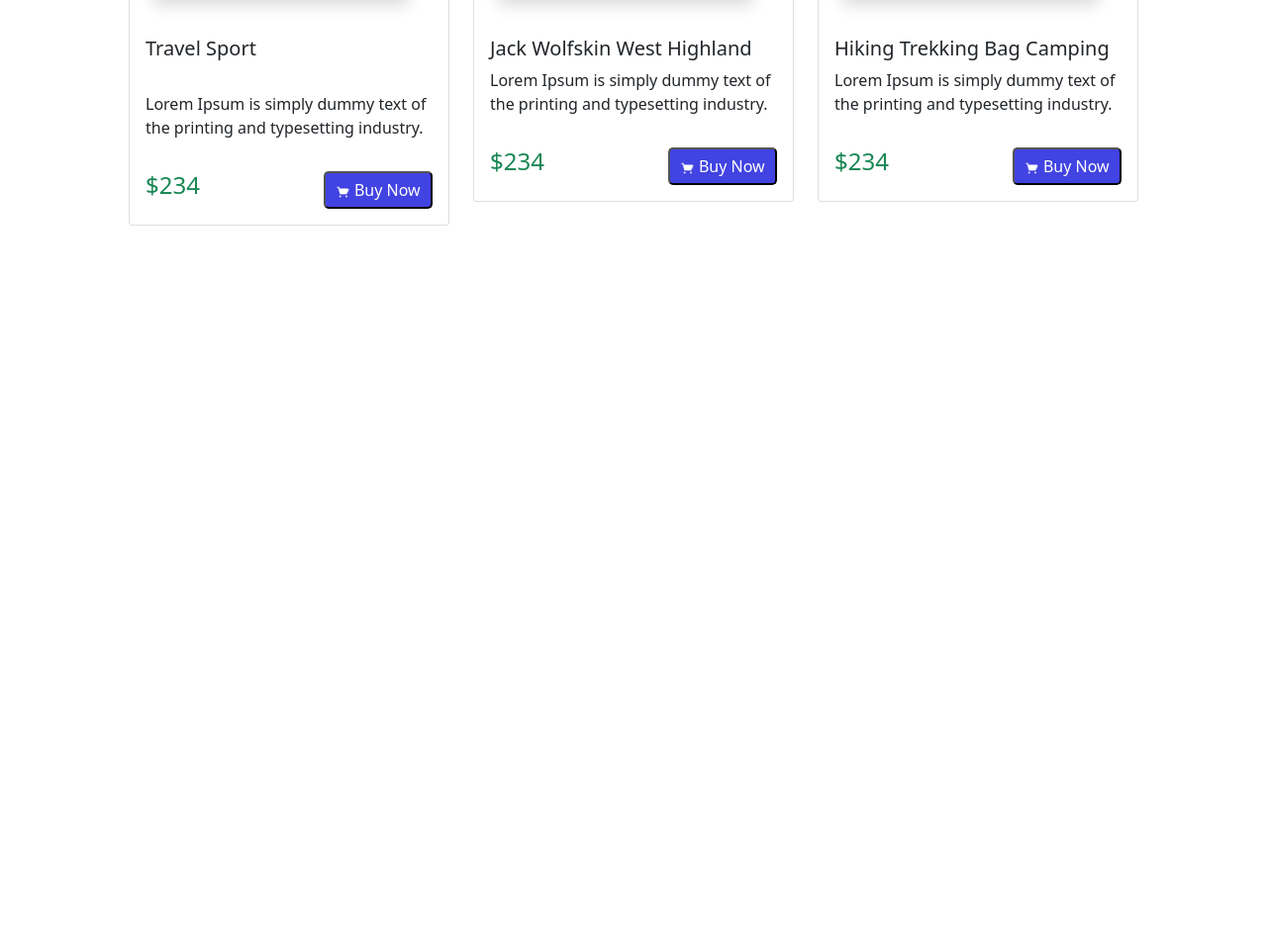
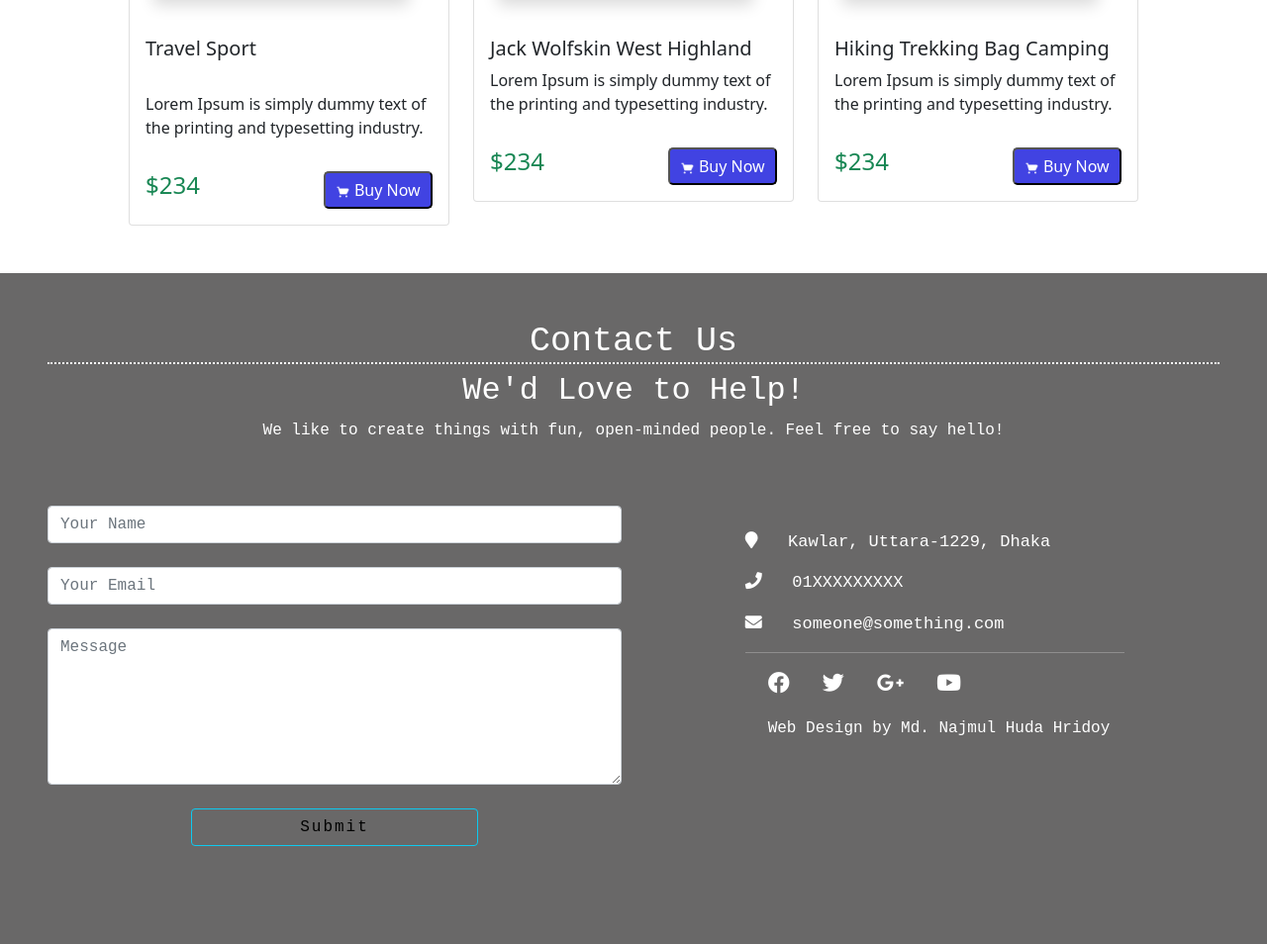
Before and after one commit to 3000plus/Backpack-Moon-Responsive, a plain HTML site: page index.html in a window 1280 px wide. Shown: the part 2299-3253 px from the top of the page at 99% size. Before the commit the page ends 2575 px from the top, so only its background shows below. Drawn offline with Linux system fonts and the light colour scheme.

Commit message:
assignment

```diff
--- a/index.html
+++ b/index.html
@@ -5,6 +5,7 @@
   <title>Backpack Moon</title>
   <link rel="stylesheet" href="styles/css/bootstrap.min.css">
   <link rel="stylesheet" href="styles/css/another.css">
+  <link rel="stylesheet" href="https://cdnjs.cloudflare.com/ajax/libs/font-awesome/5.15.2/css/all.min.css">
 </head>
 
 <body>
@@ -32,7 +33,7 @@
             <a class="nav-link fw-bold" href="#about-us">About us</a>
           </li>
           <li class="nav-item">
-            <a class="nav-link fw-bold" href="#">Contact us</a>
+            <a class="nav-link fw-bold" href="#contact-us">Contact us</a>
           </li>
         </ul>
       </div>
@@ -45,7 +46,8 @@
           <h1>BACKPACK</h1>
           <h1 class="text-success">MOON</h1>
           <p>Lorem Ipsum is simply dummy text of the printing and typesetting industry.</p>
-          <button class="btn-style"><img class="btn-img" src="icons/shopping-cart 1.png" alt=""> <span style="color: white;">Buy Now</span> </button>
+          <button class="btn-style"><img class="btn-img" src="icons/shopping-cart 1.png" alt=""> <span
+              style="color: white;">Buy Now</span> </button>
         </div>
         <div class="col mobile-response">
           <img class="w-100" src="images/green.png" alt="">
@@ -101,40 +103,46 @@
         <div class="row row-cols-1 row-cols-md-3 mt-5">
           <div class="col">
             <div class="card">
-            <img class="shadow product-sec-img rounded bg-light m-4" src="images/image 1.png" class="card-img-top" alt="...">
+              <img class="shadow product-sec-img rounded bg-light m-4" src="images/image 1.png" class="card-img-top"
+                alt="...">
               <div class="card-body">
                 <h5 class="card-title">Nike Sportswear Hayward</h5>
                 <p class="card-text">Lorem Ipsum is simply dummy text of the printing and typesetting industry.</p>
               </div>
               <div class="d-flex p-3">
                 <h4 class="text-success">$234</h4>
-              <div class="ms-auto"><button class="btn-style"><img class="btn-img" src="icons/shopping-cart 1.png" alt=""> <span style="color: white;">Buy Now</span> </button></div>
+                <div class="ms-auto"><button class="btn-style"><img class="btn-img" src="icons/shopping-cart 1.png"
+                      alt=""> <span style="color: white;">Buy Now</span> </button></div>
               </div>
             </div>
           </div>
           <div class="col">
             <div class="card">
-            <img class="shadow product-sec-img rounded bg-light m-4" src="images/image 2.png" class="card-img-top" alt="...">
+              <img class="shadow product-sec-img rounded bg-light m-4" src="images/image 2.png" class="card-img-top"
+                alt="...">
               <div class="card-body">
                 <h5 class="card-title">School backpack</h5><br>
                 <p class="card-text">Lorem Ipsum is simply dummy text of the printing and typesetting industry.</p>
               </div>
               <div class="d-flex p-3">
                 <h4 class="text-success">$234</h4>
-              <div class="ms-auto"><button class="btn-style"><img class="btn-img" src="icons/shopping-cart 1.png" alt=""> <span style="color: white;">Buy Now</span> </button></div>
+                <div class="ms-auto"><button class="btn-style"><img class="btn-img" src="icons/shopping-cart 1.png"
+                      alt=""> <span style="color: white;">Buy Now</span> </button></div>
               </div>
             </div>
           </div>
           <div class="col">
             <div class="card">
-            <img class="shadow product-sec-img rounded bg-light m-4" src="images/image 3.png" class="card-img-top" alt="...">
+              <img class="shadow product-sec-img rounded bg-light m-4" src="images/image 3.png" class="card-img-top"
+                alt="...">
               <div class="card-body">
                 <h5 class="card-title">CityLite Security Backpack</h5>
                 <p class="card-text">Lorem Ipsum is simply dummy text of the printing and typesetting industry.</p>
               </div>
               <div class="d-flex p-3">
                 <h4 class="text-success">$234</h4>
-              <div class="ms-auto"><button class="btn-style"><img class="btn-img" src="icons/shopping-cart 1.png" alt=""> <span style="color: white;">Buy Now</span> </button></div>
+                <div class="ms-auto"><button class="btn-style"><img class="btn-img" src="icons/shopping-cart 1.png"
+                      alt=""> <span style="color: white;">Buy Now</span> </button></div>
               </div>
             </div>
           </div>
@@ -147,40 +155,46 @@
         <div class="row row-cols-1 row-cols-md-3 mt-5">
           <div class="col">
             <div class="card">
-            <img class="shadow product-sec-img rounded bg-light m-4" src="images/image 5.png" class="card-img-top" alt="...">
+              <img class="shadow product-sec-img rounded bg-light m-4" src="images/image 5.png" class="card-img-top"
+                alt="...">
               <div class="card-body">
                 <h5 class="card-title">Travel Sport</h5><br>
                 <p class="card-text">Lorem Ipsum is simply dummy text of the printing and typesetting industry.</p>
               </div>
               <div class="d-flex p-3">
                 <h4 class="text-success">$234</h4>
-              <div class="ms-auto"><button class="btn-style"><img class="btn-img" src="icons/shopping-cart 1.png" alt=""> <span style="color: white;">Buy Now</span> </button></div>
+                <div class="ms-auto"><button class="btn-style"><img class="btn-img" src="icons/shopping-cart 1.png"
+                      alt=""> <span style="color: white;">Buy Now</span> </button></div>
               </div>
             </div>
           </div>
           <div class="col">
             <div class="card">
-            <img class="shadow product-sec-img rounded bg-light m-4" src="images/image 6.png" class="card-img-top" alt="...">
+              <img class="shadow product-sec-img rounded bg-light m-4" src="images/image 6.png" class="card-img-top"
+                alt="...">
               <div class="card-body">
                 <h5 class="card-title">Jack Wolfskin West Highland</h5>
                 <p class="card-text">Lorem Ipsum is simply dummy text of the printing and typesetting industry.</p>
               </div>
               <div class="d-flex p-3">
                 <h4 class="text-success">$234</h4>
-              <div class="ms-auto"><button class="btn-style"><img class="btn-img" src="icons/shopping-cart 1.png" alt=""> <span style="color: white;">Buy Now</span> </button></div>
+                <div class="ms-auto"><button class="btn-style"><img class="btn-img" src="icons/shopping-cart 1.png"
+                      alt=""> <span style="color: white;">Buy Now</span> </button></div>
               </div>
             </div>
           </div>
           <div class="col">
             <div class="card">
-            <img class="shadow product-sec-img rounded bg-light m-4" src="images/image 7.png" class="card-img-top" alt="...">
+              <img class="shadow product-sec-img rounded bg-light m-4" src="images/image 7.png" class="card-img-top"
+                alt="...">
               <div class="card-body">
                 <h5 class="card-title">Hiking Trekking Bag Camping</h5>
                 <p class="card-text">Lorem Ipsum is simply dummy text of the printing and typesetting industry.</p>
               </div>
               <div class="d-flex p-3">
                 <h4 class="text-success">$234</h4>
-              <div class="ms-auto"><button class="btn-style"><img class="btn-img" src="icons/shopping-cart 1.png" alt=""> <span style="color: white;">Buy Now</span> </button></div>
+                <div class="ms-auto"><button class="btn-style"><img class="btn-img" src="icons/shopping-cart 1.png"
+                      alt=""> <span style="color: white;">Buy Now</span> </button></div>
               </div>
             </div>
           </div>
@@ -194,7 +208,49 @@
   <!--Below is the code of Footer Part-->
 
   <footer>
-
+    <!--Contact Section-->
+    <section id="contact-us">
+      <div class="footer-container p-5">
+        <h2 class="heading">Contact Us</h2>
+        <h2 style="text-align: center">We'd Love to Help!</h2>
+        <p style="text-align: center">We like to create things with fun, open-minded people. Feel free to say hello!</p>
+        <br><br>
+        <div class="row">
+          <div class="col-md-6">
+            <form>
+              <input type="text" name="text" required="" placeholder="Your Name" class="form-control">
+              <br>
+              <input type="email" name="email" required="" placeholder="Your Email" class="form-control">
+              <br>
+              <textarea rows="6" class="form-control" placeholder="Message" required=""></textarea>
+              <br>
+              <center>
+                <button class="btn btn-info">Submit</button>
+              </center>
+              <br><br><br><br>
+            </form>
+          </div>
+          <div class="col-md-1"></div>
+          <div class="col-md-5">
+            <br>
+            <p class="icn"><i class="fa fa-map-marker"></i>&nbsp;&nbsp; Kawlar, Uttara-1229, Dhaka</p>
+            <p class="icn"><i class="fa fa-phone"></i>&nbsp;&nbsp; 01XXXXXXXXX</p>
+            <p class="icn"><i class="fa fa-envelope"></i>&nbsp;&nbsp; someone@something.com</p>
+            <hr>
+            <div class="media">
+              <ul class="list-unstyled">
+                <li><a href="#"><i class="fab fa-facebook"></i></a></li>
+                <li><a href="#"><i class="fab fa-twitter"></i></a></li>
+                <li><a href="#"><i class="fab fa-google-plus-g"></i></a></li>
+                <li><a href="#"><i class="fab fa-youtube"></i></a></li>
+              </ul>
+            </div>
+            <br><br>
+            <p style="margin-left: 23px;">Web Design by Md. Najmul Huda Hridoy</p>
+          </div>
+        </div>
+      </div>
+    </section>
   </footer>
 
   <!--Above is the code of Footer Part-->
--- a/styles/css/another.css
+++ b/styles/css/another.css
@@ -2,20 +2,73 @@
   .small-devices-responsive{
     display: inline-block;
   }
+}
 
-}
 .btn-img{
   width: 15%;
 }
+
 .btn-style{
   background-color: rgb(65, 67, 226);
   padding: 5px;
   width: 110px;
   border-radius: 5px;
 }
+
 .about-sec-img{
   width:15%;
 }
+
 .product-sec-img{
   width: 80%;
 }
+
+footer{
+  font-family: monospace;
+  background-color:#575454;
+  color: #fff;
+}
+
+.heading{
+  text-align: center;
+  font-size: 35px;
+  border-bottom: 2px dotted #fff;
+}
+
+.footer-container{
+  background-color:#696868;
+}
+
+.btn-info{
+  width: 50%;
+  letter-spacing: 2px;
+  background: transparent;
+  transition: all 0.5s ease-in-out;
+}
+
+.btn-info:hover{
+  transform: scale(1.05);
+}
+
+.icn{
+  font-family: monospace;
+  font-size: 17px;
+}
+
+hr{
+  width: 80%;
+}
+
+.media ul li a{
+  color: #fff;
+  float: left;
+  font-family: monospace;
+  font-size: 22px;
+  margin-left: 23px;
+  margin-right: 10px;
+  transition: 0.5s ease-in-out;
+}
+
+.media ul li a:hover{
+  color: #999;
+}
```
Lines whose indentation alone changed are shown as unchanged.
